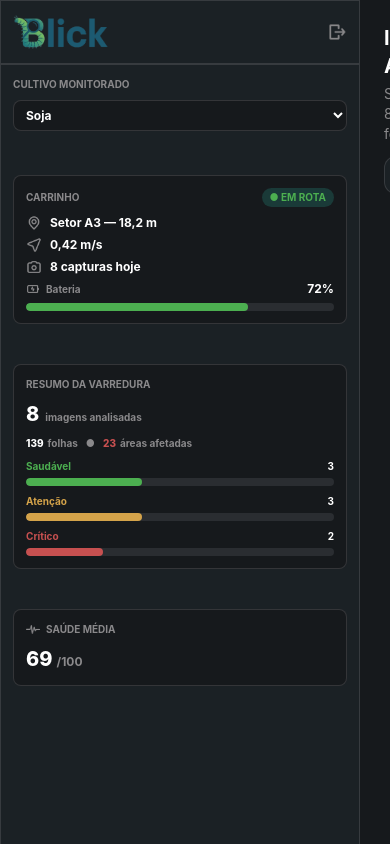
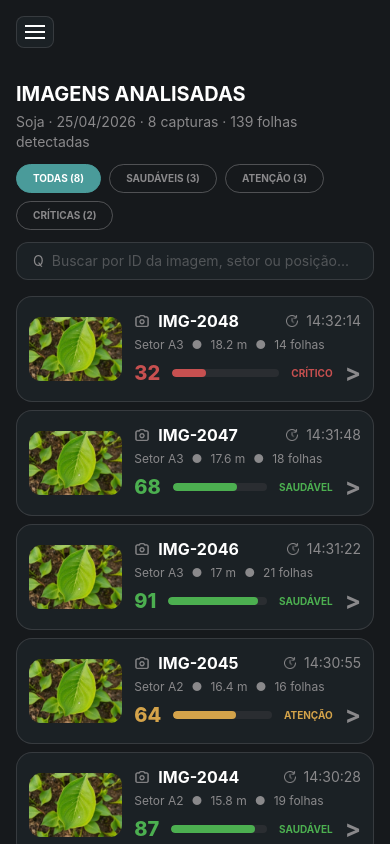
Before and after one commit to blick-ai/blick-frontend, a React (Vite) app: page /dashboard in a window 390 px wide. Shown: the top 844 px of the page. Built offline with nearby package versions, Linux system fonts and the light colour scheme.

Commit message:
feat(FRONT-003): ajusta responsividade do dashboard

```diff
--- a/src/components/photoHeader.jsx
+++ b/src/components/photoHeader.jsx
@@ -5,12 +5,12 @@ export default function PhotoHeader({ totalPhotos, totalLeaves, healthCounts })
 
     return (
         <div className="flex flex-col gap-3">
-            <div className="flex flex-row justify-between items-center">
+            <div className="flex flex-col sm:flex-row sm:justify-between sm:items-center gap-3">
                 <div className="flex flex-col gap-1">
                     <p className="text-white font-bold text-xl">IMAGENS ANALISADAS</p>
                     <p className="text-[#8A898B] text-sm">Soja · 25/04/2026 · {totalPhotos} capturas · {totalLeaves} folhas detectadas</p>
                 </div>
-                <div className="flex flex-row gap-2">
+                <div className="flex flex-row flex-wrap gap-2">
                     {[
                         { key: "todas", label: `TODAS (${totalPhotos})` },
                         { key: "saudavel", label: `SAUDÁVEIS (${healthCounts.healthy})` },
--- a/src/components/photoList.jsx
+++ b/src/components/photoList.jsx
@@ -14,7 +14,7 @@ const photos = [
 
 export default function PhotoList({ selectedId, onSelect, hasSelection }) {
     return (
-        <div className={`${hasSelection ? "w-1/2" : "w-full"} shrink-0 flex flex-col gap-2 overflow-y-auto`}>
+        <div className={`${hasSelection ? "w-full lg:w-1/2" : "w-full"} shrink-0 flex flex-col gap-2 overflow-y-auto`}>
             {photos.map((photo) => (
                 <PlantPhoto
                     key={photo.id}
--- a/src/components/plantPhoto.jsx
+++ b/src/components/plantPhoto.jsx
@@ -4,20 +4,20 @@ import time from "../assets/images/time.png"
 
 export default function PlantPhoto({ image, id, location, distance, leaves, time: timeValue, health, selected, onSelect }) {
     return (
-        <div className={`bg-[#1B2125] border flex flex-row rounded-2xl p-4 gap-6 items-center w-full ${selected ? "border-[#4A9B9A]" : "border-[#8A898B]/25"}`}>
-            <img src={image} className="h-20 w-auto rounded-xl object-cover" />
-            <div className="flex flex-col gap-1 flex-1">
-                <div className="flex flex-row justify-between items-center">
-                    <div className="flex flex-row gap-2 items-center">
-                        <img src={cameraGray} className="w-4 h-4" />
-                        <p className="text-white font-bold uppercase">{id}</p>
+        <div className={`bg-[#1B2125] border flex flex-row rounded-2xl p-3 sm:p-4 gap-3 sm:gap-6 items-center w-full ${selected ? "border-[#4A9B9A]" : "border-[#8A898B]/25"}`}>
+            <img src={image} className="h-16 sm:h-20 w-auto rounded-xl object-cover shrink-0" />
+            <div className="flex flex-col gap-1 flex-1 min-w-0">
+                <div className="flex flex-row justify-between items-center gap-2">
+                    <div className="flex flex-row gap-2 items-center min-w-0">
+                        <img src={cameraGray} className="w-4 h-4 shrink-0" />
+                        <p className="text-white font-bold uppercase truncate">{id}</p>
                     </div>
-                    <div className="flex flex-row items-center gap-2">
+                    <div className="flex flex-row items-center gap-2 shrink-0">
                         <img src={time} className="w-3 h-3" />
-                        <p className="text-[#8A898B]">{timeValue}</p>
+                        <p className="text-[#8A898B] text-sm">{timeValue}</p>
                     </div>
                 </div>
-                <div className="flex flex-row gap-2 text-[#8A898B] text-sm">
+                <div className="flex flex-row flex-wrap gap-x-2 gap-y-0.5 text-[#8A898B] text-xs sm:text-sm">
                     <p>{location}</p>
                     <p>●</p>
                     <p>{distance} m</p>
@@ -29,7 +29,7 @@ export default function PlantPhoto({ image, id, location, distance, leaves, time
                     <button
                         type="button"
                         onClick={onSelect}
-                        className="text-[#8A898B] hover:text-white text-2xl font-bold"
+                        className="text-[#8A898B] hover:text-white text-2xl font-bold shrink-0"
                     >
                         &gt;
                     </button>
--- a/src/components/sidebar.jsx
+++ b/src/components/sidebar.jsx
@@ -1,3 +1,4 @@
+import { useState } from "react"
 import { useNavigate } from "react-router"
 import CarInfo from "./carInfo"
 import Sweep from "./sweep"
@@ -7,15 +8,52 @@ import exit from "../assets/images/exit.png"
 
 export default function Sidebar() {
     const navigate = useNavigate()
+    const [open, setOpen] = useState(false)
 
     return (
-        <div className="flex flex-col w-90 shrink-0">
+        <>
+            <button
+                type="button"
+                onClick={() => setOpen(true)}
+                className="md:hidden fixed top-4 left-4 z-50 bg-[#1B2125] border border-[#8A898B]/25 rounded-lg p-2"
+            >
+                <div className="flex flex-col gap-1">
+                    <span className="block w-5 h-0.5 bg-white"></span>
+                    <span className="block w-5 h-0.5 bg-white"></span>
+                    <span className="block w-5 h-0.5 bg-white"></span>
+                </div>
+            </button>
+
+            {open && (
+                <div
+                    className="md:hidden fixed inset-0 bg-black/50 z-40"
+                    onClick={() => setOpen(false)}
+                />
+            )}
+
+            <div className={`
+                fixed md:static top-0 left-0 z-50 h-full
+                flex flex-col w-80 md:w-90 shrink-0
+                transition-transform duration-300 ease-in-out
+                ${open ? "translate-x-0" : "-translate-x-full"}
+                md:translate-x-0
+            `}>
                 <div className="bg-[#1B2125] border border-[#8A898B]/25 text-[#8A898B] flex flex-row h-16 w-full py-3 px-3 justify-between items-center">
                     <img src={logo} className="w-24 h-auto" />
+                    <div className="flex flex-row gap-2 items-center">
+                        <button
+                            type="button"
+                            className="md:hidden hover:opacity-70 text-[#8A898B] text-xl leading-none px-1"
+                            onClick={() => setOpen(false)}
+                        >
+                            ✕
+                        </button>
                         <button type="button" className="hover:opacity-70" onClick={() => navigate("/")}>
                             <img src={exit} alt="Sair" className="h-5 w-5" />
                         </button>
                     </div>
+                </div>
+
                 <div className="bg-[#1B2125] border border-[#8A898B]/25 text-[#8A898B] flex flex-col flex-1 w-full py-3 px-3 gap-2 overflow-y-auto">
                     <p className="font-bold text-[10px]">CULTIVO MONITORADO</p>
                     <select className="bg-[#16191C] text-white text-xs border border-[#8A898B]/25 px-2 py-1.5 outline-none font-bold focus:border-[#4A9B9A] mb-1 w-full rounded-lg">
@@ -24,12 +62,13 @@ export default function Sidebar() {
                         <option value="algodao">Algodão</option>
                     </select>
                     <br />
-                <CarInfo battery={72}/>
+                    <CarInfo battery={72} />
                     <br />
                     <Sweep imageNumber={8} leafNumber={139} affectedAreas={23} healthyQuantity={3} warningQuantity={3} criticalQuantity={2} />
                     <br />
                     <Health health={69} />
                 </div>
             </div>
+        </>
     )
 }
--- a/src/pages/dashboard.jsx
+++ b/src/pages/dashboard.jsx
@@ -15,15 +15,16 @@ export default function Dashboard() {
     return (
         <div className="bg-[#16191C] flex flex-row min-h-screen overflow-hidden">
             <Sidebar />
-            <div className="flex flex-col gap-4 p-6 flex-1 min-w-0">
+            <div className="flex flex-col gap-4 p-4 md:p-6 flex-1 min-w-0 pt-20 md:pt-6">
                 <PhotoHeader
                     totalPhotos={8}
                     totalLeaves={139}
                     healthCounts={{ healthy: 3, warning: 3, critical: 2 }}
                 />
-                <div className="flex flex-row gap-4 flex-1 min-h-0">
+                <div className="flex flex-col lg:flex-row gap-4 flex-1 min-h-0">
                     <PhotoList selectedId={selectedPhoto?.id} onSelect={setSelectedPhoto} hasSelection={!!selectedPhoto} />
                     {selectedPhoto && (
+                        <div className="flex flex-col lg:w-1/2 lg:shrink-0 overflow-y-auto">
                             <PlantHighlight
                                 status={status}
                                 time={selectedPhoto.time}
@@ -39,6 +40,7 @@ export default function Dashboard() {
                                 found={selectedPhoto.found}
                                 recommendations={selectedPhoto.recommendations}
                             />
+                        </div>
                     )}
                 </div>
             </div>
--- a/src/pages/login.jsx
+++ b/src/pages/login.jsx
@@ -10,7 +10,6 @@ export default function Login() {
 
     return (
         <div className="flex flex-col md:flex-row min-h-screen bg-[#16191C]">
-            {/* Formulário */}
             <div className="w-full md:w-1/2 flex items-center justify-center px-6 sm:px-12 md:px-20 py-12 md:py-0">
                 <div className="flex flex-col gap-6 sm:gap-8 text-left w-full max-w-md">
                     <img src={logo} className="h-auto w-32 sm:w-40 mb-4 sm:mb-8" />
@@ -58,7 +57,6 @@ export default function Login() {
                 </div>
             </div>
 
-            {/* Imagem lateral — oculta em mobile */}
             <div className="hidden md:block md:w-1/2 relative min-h-screen">
                 <img
                     src={aphid}
```
Also changed, not shown: src/components/plantHighlight.jsx (+7 -7 lines). Lines whose indentation alone changed are shown as unchanged.
